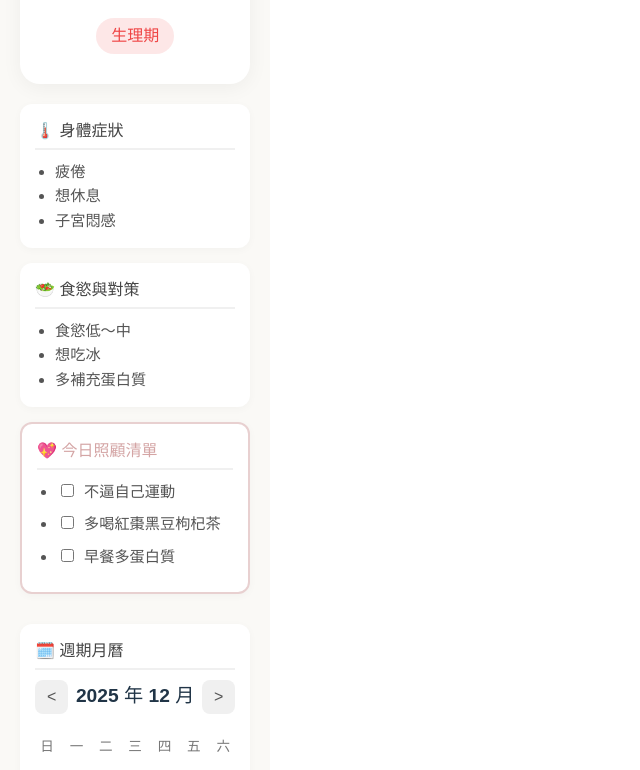
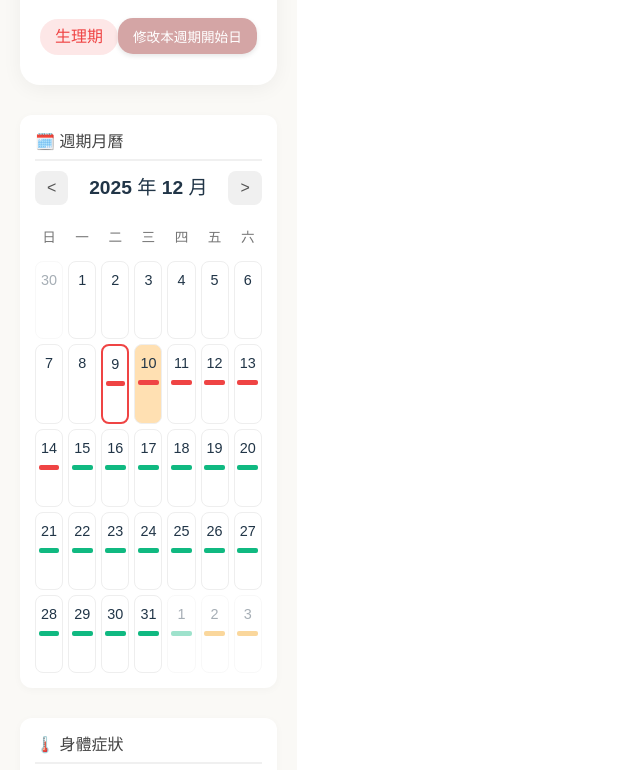
Before and after one commit to phoebehaungs/phoebe-cycle-tracker, a React (Vite) app: page / in a window 1280 px wide. Shown: the part 240-1010 px from the top of the page, without its empty margins (0-640 px from the left). Built offline with nearby package versions, Linux system fonts and the light colour scheme.

Commit message:
Update App.tsx

```diff
--- a/src/App.tsx
+++ b/src/App.tsx
@@ -10,12 +10,20 @@ interface PhaseDefinition {
   care: string[];
   diet: string[];
   color: string;
+  hormone: string; // 新增賀爾蒙週期
 }
 
 interface CycleRecord {
   id: string;
-  startDate: string; // 格式 YYYY-MM-DD
+  startDate: string;
   length: number | null;
+}
+
+// 彈窗顯示的日期資訊
+interface DateDetail {
+    date: string;
+    day: number;
+    phase: PhaseDefinition;
 }
 
 // --- 2. Phoebe 的專屬設定資料 (Constants) ---
@@ -28,7 +36,8 @@ const PHASE_RULES: PhaseDefinition[] = [
     symptoms: ['疲倦', '想休息', '子宮悶感'],
     diet: ['食慾低～中', '想吃冰', '多補充蛋白質'],
     care: ['不逼自己運動', '多喝紅棗黑豆枸杞茶', '早餐多蛋白質'],
-    color: '#ef4444', // Red
+    color: '#ef4444',
+    hormone: '雌激素與黃體素低點',
   },
   {
     name: '濾泡期 (黃金期)',
@@ -37,7 +46,8 @@ const PHASE_RULES: PhaseDefinition[] = [
     symptoms: ['精力恢復', '心情穩定', '身體輕盈'],
     diet: ['食慾最低', '最好控制', '飽足感良好'],
     care: ['適合減脂', '建立新習慣', 'Zumba / 伸展'],
-    color: '#10b981', // Green
+    color: '#10b981',
+    hormone: '雌激素逐漸上升',
   },
   {
     name: '排卵期',
@@ -46,7 +56,8 @@ const PHASE_RULES: PhaseDefinition[] = [
     symptoms: ['微水腫', '下腹不適', '體溫升高'],
     diet: ['食慾微增', '有些人想吃甜'],
     care: ['多喝水', '多吃蔬菜', '補充可溶性纖維(地瓜)'],
-    color: '#f59e0b', // Amber
+    color: '#f59e0b',
+    hormone: '黃體生成素(LH)高峰',
   },
   {
     name: '黃體期前段',
@@ -55,7 +66,8 @@ const PHASE_RULES: PhaseDefinition[] = [
     symptoms: ['情緒敏感', '容易累'],
     diet: ['開始嘴饞', '想吃頻率變高'],
     care: ['提前保護血糖', '下午準備安全點心', '每餐加纖維'],
-    color: '#8b5cf6', // Violet
+    color: '#8b5cf6',
+    hormone: '黃體素開始上升',
   },
   {
     name: 'PMS 高峰',
@@ -64,11 +76,12 @@ const PHASE_RULES: PhaseDefinition[] = [
     symptoms: ['焦慮', '睡不好', '水腫', '罪惡感', '子宮收縮'],
     diet: ['想吃甜/冰', '正餐後還想吃', '食慾高峰'],
     care: ['補充鎂', '低負擔運動(伸展)', '允許自己多吃 5-10%', '深呼吸'],
-    color: '#ec4899', // Pink
+    color: '#ec4899',
+    hormone: '黃體素高峰 / 準備下降',
   },
 ];
 
-// --- 3. 輔助函數 (Helpers - 必須在組件外部定義) ---
+// --- 3. 輔助函數 (Helpers) ---
 
 const getFormattedDate = (date: Date): string => {
   const y = date.getFullYear();
@@ -80,7 +93,6 @@ const getFormattedDate = (date: Date): string => {
 const getDaysDifference = (date1: string, date2: string): number => {
   const d1 = new Date(date1);
   const d2 = new Date(date2);
-  // 重置時間以避免時區影響計算天數
   d1.setHours(0, 0, 0, 0);
   d2.setHours(0, 0, 0, 0);
   const diffTime = d2.getTime() - d1.getTime();
@@ -105,7 +117,6 @@ const endOfMonth = (date: Date): Date => {
 // --- 4. 主組件 (Main Component) ---
 
 const PhoebeCycleTracker: React.FC = () => {
-  // 初始狀態：模擬 Phoebe 的歷史資料
   const [history, setHistory] = useState<CycleRecord[]>([
     { id: '1', startDate: '2025-11-05', length: 34 },
     { id: '2', startDate: '2025-12-09', length: null },
@@ -114,16 +125,22 @@ const PhoebeCycleTracker: React.FC = () => {
   const [inputDate, setInputDate] = useState<string>(getFormattedDate(new Date()));
   const [currentMonth, setCurrentMonth] = useState(new Date());
 
+  // 彈窗狀態：用來儲存要顯示的日期詳情，null 表示關閉
+  const [modalDetail, setModalDetail] = useState<DateDetail | null>(null);
+
+  // 週期修改狀態
+  const [editMode, setEditMode] = useState(false);
+  const [editDate, setEditDate] = useState(history[history.length - 1].startDate);
+
   // --- 計算邏輯 ---
 
   const currentCycle = history[history.length - 1];
   const lastStartDate = currentCycle.startDate;
-
   const todayStr = getFormattedDate(new Date());
 
   const daysPassed = useMemo(() => {
     const diff = getDaysDifference(lastStartDate, todayStr);
-    return diff + 1; // Day 1 = 0 差值 + 1
+    return diff + 1;
   }, [lastStartDate, todayStr]);
 
   const averageCycleLength = useMemo(() => {
@@ -149,7 +166,6 @@ const PhoebeCycleTracker: React.FC = () => {
     const dateStr = getFormattedDate(date);
     const diffDays = getDaysDifference(lastStartDate, dateStr) + 1;
 
-    // 排除當前週期開始前的日期
     if (date < new Date(lastStartDate)) return undefined;
 
     return PHASE_RULES.find(
@@ -164,25 +180,21 @@ const PhoebeCycleTracker: React.FC = () => {
     const days: Date[] = [];
 
     const firstDayOfWeek = startDay.getDay();
-    // 填補月初的空白
     for (let i = 0; i < firstDayOfWeek; i++) {
       const prevMonthDay = new Date(startDay);
       prevMonthDay.setDate(startDay.getDate() - (firstDayOfWeek - i));
       days.push(prevMonthDay);
     }
 
-    // 填入當月日期
     for (let d = new Date(startDay); d <= endDay; d.setDate(d.getDate() + 1)) {
       days.push(new Date(d));
     }
 
-    // 填補月末的空白
     const totalDays = days.length;
     const slotsToFill = (Math.ceil(totalDays / 7) * 7) - totalDays;
 
     for (let i = 1; i <= slotsToFill; i++) {
       const nextMonthDay = new Date(endDay);
-      // *** 修正點 ***：使用 endDay.getDate() 而非錯誤的 endMonth
       nextMonthDay.setDate(endDay.getDate() + i);
       days.push(nextMonthDay);
     }
@@ -199,7 +211,6 @@ const PhoebeCycleTracker: React.FC = () => {
     const newStartDate = inputDate;
     const prevCycleLength = getDaysDifference(lastStartDate, newStartDate);
 
-    // 檢查週期長度是否合理
     if (prevCycleLength <= 0) {
         alert("錯誤：新的開始日期不能早於或等於上一次開始日期！");
         return;
@@ -214,9 +225,41 @@ const PhoebeCycleTracker: React.FC = () => {
     });
 
     setHistory(updatedHistory);
-    // 更新月曆到新週期開始的月份
     setCurrentMonth(new Date(newStartDate));
     alert(`已記錄！上個週期長度為 ${prevCycleLength} 天，平均值已自動修正。`);
+  };
+
+  const handleDateClick = (date: Date) => {
+      const phase = getPhaseForDate(date);
+      if (phase) {
+          const day = getDaysDifference(lastStartDate, getFormattedDate(date)) + 1;
+          setModalDetail({
+              date: getFormattedDate(date),
+              day: day,
+              phase: phase
+          });
+      }
+  };
+
+  const handleSaveEdit = () => {
+    const oldStartDate = lastStartDate;
+    if (editDate === oldStartDate) {
+        setEditMode(false);
+        return;
+    }
+
+    if (!window.confirm(`確定要將本次週期開始日期從 ${oldStartDate} 修改為 ${editDate} 嗎？`)) {
+        return;
+    }
+
+    const updatedHistory = [...history];
+    // 只修改當前週期的開始日期
+    updatedHistory[updatedHistory.length - 1].startDate = editDate;
+
+    setHistory(updatedHistory);
+    setCurrentMonth(new Date(editDate));
+    setEditMode(false);
+    alert(`本次週期開始日期已成功修改為 ${editDate}。`);
   };
 
   const goToPreviousMonth = () => {
@@ -275,10 +318,69 @@ const PhoebeCycleTracker: React.FC = () => {
         }}>
           {currentPhase.name}
         </div>
+        <button
+            onClick={() => setEditMode(true)}
+            style={editButtonStyle}
+        >
+            修改本週期開始日
+        </button>
       </div>
 
-      {/* 建議卡片 */}
-      <div style={{ display: 'grid', gap: '15px' }}>
+      {/* 2. 月曆區塊 (前移到第二區塊) */}
+      <div style={{ ...cardStyle, marginTop: '30px' }}>
+        <h3 style={cardTitleStyle}>🗓️ 週期月曆</h3>
+        <div style={{ display: 'flex', justifyContent: 'space-between', alignItems: 'center', marginBottom: '15px' }}>
+          <button onClick={goToPreviousMonth} style={calendarNavButtonStyle}>&lt;</button>
+          <span style={{ fontSize: '1.2rem', fontWeight: 'bold' }}>
+            {currentMonth.getFullYear()} 年 {currentMonth.getMonth() + 1} 月
+          </span>
+          <button onClick={goToNextMonth} style={calendarNavButtonStyle}>&gt;</button>
+        </div>
+
+        {/* 月曆網格容器 */}
+        <div style={calendarGridStyle}>
+          {dayNames.map((name, i) => (
+            <div key={i} style={dayNameStyle}>{name}</div>
+          ))}
+          {generateCalendarDays.map((date, i) => {
+            const phase = getPhaseForDate(date);
+            const isToday = getFormattedDate(date) === todayStr;
+            const isCurrentMonth = date.getMonth() === currentMonth.getMonth();
+            const isPeriodStart = getFormattedDate(date) === lastStartDate;
+
+            return (
+              <div
+                key={i}
+                onClick={() => handleDateClick(date)}
+                style={{
+                  ...calendarDayStyle,
+                  backgroundColor: isToday ? '#ffe0b2' : 'transparent',
+                  opacity: isCurrentMonth ? 1 : 0.4,
+                  border: isPeriodStart ? '2px solid #ef4444' : '1px solid #eee',
+                  cursor: phase ? 'pointer' : 'default', // 有資料才可點擊
+                }}
+              >
+                <div style={{ fontSize: '0.9rem', marginBottom: '5px' }}>{date.getDate()}</div>
+                {phase && (
+                  <div
+                    title={phase.name}
+                    style={{
+                      backgroundColor: phase.color,
+                      height: '5px',
+                      borderRadius: '2px',
+                      width: '80%',
+                      margin: '0 auto'
+                    }}
+                  ></div>
+                )}
+              </div>
+            );
+          })}
+        </div>
+      </div>
+
+      {/* 建議卡片 (移到月曆之後) */}
+      <div style={{ display: 'grid', gap: '15px', marginTop: '30px' }}>
 
         {/* 症狀區 */}
         <div style={cardStyle}>
@@ -307,57 +409,6 @@ const PhoebeCycleTracker: React.FC = () => {
               </li>
             ))}
           </ul>
-        </div>
-      </div>
-
-      {/* 月曆區塊 */}
-      <div style={{ ...cardStyle, marginTop: '30px' }}>
-        <h3 style={cardTitleStyle}>🗓️ 週期月曆</h3>
-        <div style={{ display: 'flex', justifyContent: 'space-between', alignItems: 'center', marginBottom: '15px' }}>
-          <button onClick={goToPreviousMonth} style={calendarNavButtonStyle}>&lt;</button>
-          <span style={{ fontSize: '1.2rem', fontWeight: 'bold' }}>
-            {currentMonth.getFullYear()} 年 {currentMonth.getMonth() + 1} 月
-          </span>
-          <button onClick={goToNextMonth} style={calendarNavButtonStyle}>&gt;</button>
-        </div>
-
-        {/* 月曆網格容器 */}
-        <div style={calendarGridStyle}>
-          {dayNames.map((name, i) => (
-            <div key={i} style={dayNameStyle}>{name}</div>
-          ))}
-          {generateCalendarDays.map((date, i) => {
-            const phase = getPhaseForDate(date);
-            const isToday = getFormattedDate(date) === todayStr;
-            const isCurrentMonth = date.getMonth() === currentMonth.getMonth();
-            const isPeriodStart = getFormattedDate(date) === lastStartDate;
-
-            return (
-              <div
-                key={i}
-                style={{
-                  ...calendarDayStyle,
-                  backgroundColor: isToday ? '#ffe0b2' : 'transparent',
-                  opacity: isCurrentMonth ? 1 : 0.4,
-                  border: isPeriodStart ? '2px solid #ef4444' : '1px solid #eee',
-                }}
-              >
-                <div style={{ fontSize: '0.9rem', marginBottom: '5px' }}>{date.getDate()}</div>
-                {phase && (
-                  <div
-                    title={phase.name}
-                    style={{
-                      backgroundColor: phase.color,
-                      height: '5px',
-                      borderRadius: '2px',
-                      width: '80%',
-                      margin: '0 auto'
-                    }}
-                  ></div>
-                )}
-              </div>
-            );
-          })}
         </div>
       </div>
 
@@ -398,10 +449,50 @@ const PhoebeCycleTracker: React.FC = () => {
             紀錄
           </button>
         </div>
-        <p style={{ fontSize: '0.8rem', color: '#999', marginTop: '5px' }}>
-          輸入後，系統將自動校正平均週期長度。
-        </p>
       </div>
+
+    {/* 3. 彈窗模組：日期詳情 */}
+    {modalDetail && (
+        <div style={modalOverlayStyle}>
+            <div style={modalContentStyle}>
+                <h3 style={{ color: modalDetail.phase.color }}>{modalDetail.date} 詳情</h3>
+                <p>週期日: <strong>Day {modalDetail.day}</strong></p>
+                <p>階段: <strong style={{color: modalDetail.phase.color}}>{modalDetail.phase.name}</strong></p>
+                <p>賀爾蒙週期: <strong>{modalDetail.phase.hormone}</strong></p>
+
+                <h4 style={modalSubtitleStyle}>預期症狀:</h4>
+                <ul style={modalListStyle}>
+                    {modalDetail.phase.symptoms.map((s, i) => <li key={i}>{s}</li>)}
+                    {modalDetail.phase.diet.map((s, i) => <li key={i}>{s}</li>)}
+                </ul>
+
+                <button onClick={() => setModalDetail(null)} style={modalCloseButtonStyle}>關閉</button>
+            </div>
+        </div>
+    )}
+
+    {/* 4. 彈窗模組：修改本週期開始日 */}
+    {editMode && (
+        <div style={modalOverlayStyle}>
+            <div style={modalContentStyle}>
+                <h3 style={{ color: '#d4a5a5' }}>📅 修改本次週期開始日</h3>
+                <p>當前開始日：<strong>{lastStartDate}</strong></p>
+
+                <label style={{ display: 'block', margin: '15px 0 5px' }}>選擇新的開始日期:</label>
+                <input
+                    type="date"
+                    value={editDate}
+                    onChange={(e) => setEditDate(e.target.value)}
+                    style={{ width: '100%', padding: '10px', borderRadius: '8px', border: '1px solid #ccc' }}
+                />
+
+                <div style={{ display: 'flex', justifyContent: 'space-between', marginTop: '20px' }}>
+                    <button onClick={() => setEditMode(false)} style={{ ...modalCloseButtonStyle, backgroundColor: '#ccc', width: '48%' }}>取消</button>
+                    <button onClick={handleSaveEdit} style={{ ...modalCloseButtonStyle, width: '48%' }}>儲存修改</button>
+                </div>
+            </div>
+        </div>
+    )}
 
     </div>
   );
@@ -451,13 +542,6 @@ const calendarGridStyle: React.CSSProperties = {
   textAlign: 'center',
 };
 
-const dayNameStyle: React.CSSProperties = {
-  fontWeight: 'bold',
-  color: '#777',
-  padding: '8px 0',
-  fontSize: '0.85rem',
-};
-
 const calendarDayStyle: React.CSSProperties = {
   padding: '8px 0',
   borderRadius: '8px',
@@ -468,6 +552,75 @@ const calendarDayStyle: React.CSSProperties = {
   alignItems: 'center',
   position: 'relative',
   border: '1px solid #eee',
+  transition: 'transform 0.1s',
+};
+
+const dayNameStyle: React.CSSProperties = {
+  fontWeight: 'bold',
+  color: '#777',
+  padding: '8px 0',
+  fontSize: '0.85rem',
+};
+
+const editButtonStyle: React.CSSProperties = {
+    backgroundColor: '#d4a5a5',
+    color: 'white',
+    border: 'none',
+    padding: '8px 15px',
+    borderRadius: '15px',
+    fontSize: '0.85rem',
+    cursor: 'pointer',
+    marginTop: '15px',
+    boxShadow: '0 2px 5px rgba(0,0,0,0.1)'
+};
+
+// --- Modal 樣式 ---
+const modalOverlayStyle: React.CSSProperties = {
+    position: 'fixed',
+    top: 0,
+    left: 0,
+    right: 0,
+    bottom: 0,
+    backgroundColor: 'rgba(0, 0, 0, 0.6)',
+    display: 'flex',
+    justifyContent: 'center',
+    alignItems: 'center',
+    zIndex: 1000,
+};
+
+const modalContentStyle: React.CSSProperties = {
+    backgroundColor: 'white',
+    padding: '30px',
+    borderRadius: '15px',
+    maxWidth: '90%',
+    width: '350px',
+    boxShadow: '0 5px 20px rgba(0, 0, 0, 0.2)',
+};
+
+const modalCloseButtonStyle: React.CSSProperties = {
+    backgroundColor: '#4a4a4a',
+    color: 'white',
+    border: 'none',
+    padding: '10px 20px',
+    borderRadius: '8px',
+    cursor: 'pointer',
+    marginTop: '20px',
+    width: '100%'
+};
+
+const modalSubtitleStyle: React.CSSProperties = {
+    fontSize: '1rem',
+    color: '#d4a5a5',
+    marginTop: '15px',
+    marginBottom: '5px',
+};
+
+const modalListStyle: React.CSSProperties = {
+    margin: 0,
+    paddingLeft: '20px',
+    fontSize: '0.9rem',
+    color: '#666',
+    lineHeight: '1.4',
 };
 
 export default PhoebeCycleTracker;
```
